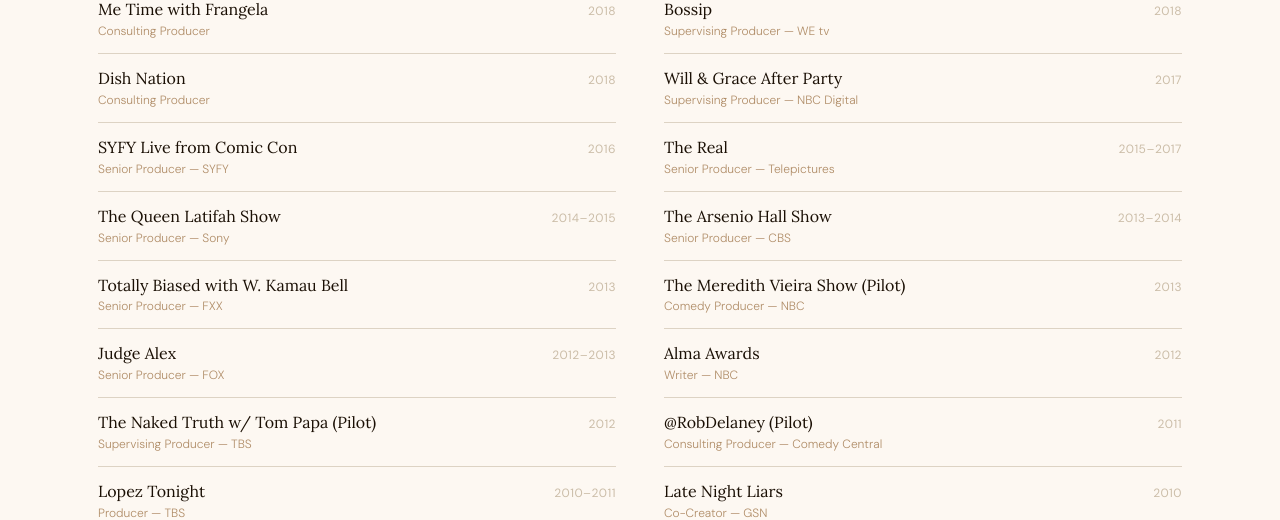
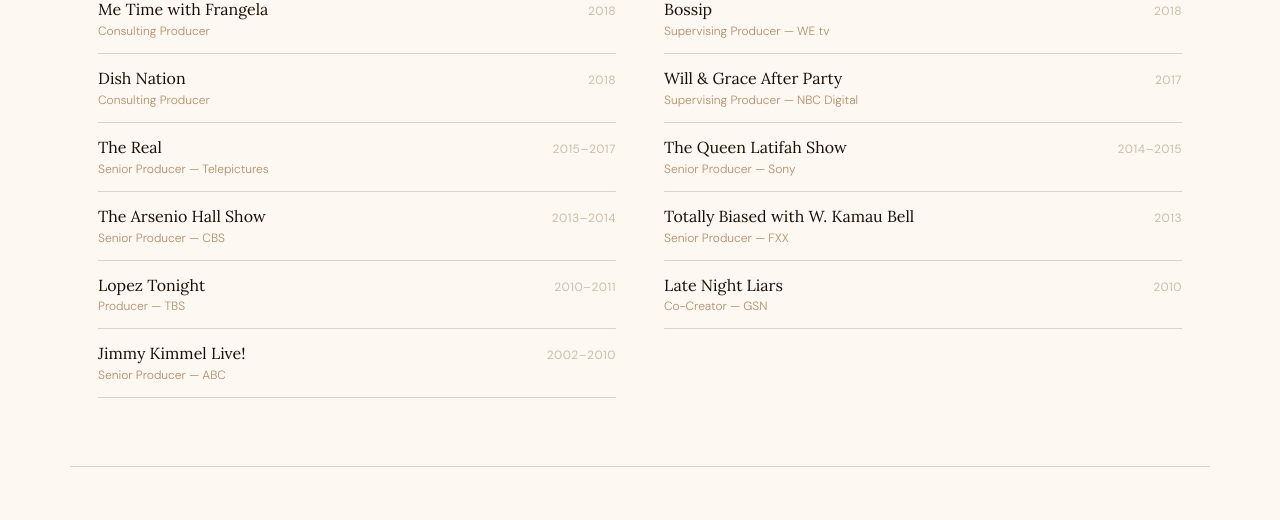
Before and after one commit to proudpod-cell/producedbyadams, a Next.js app: page / in a window 1280 px wide. Shown: the part 4160-4680 px from the top of the page. Built offline with nearby package versions, Linux system fonts and the light colour scheme.

Commit message:
Update Portfolio.jsx

```diff
--- a/app/Portfolio.jsx
+++ b/app/Portfolio.jsx
@@ -113,16 +113,10 @@
   { role: "Supervising Producer", show: "Bossip", network: "WE tv", years: "2018" },
   { role: "Consulting Producer", show: "Dish Nation", network: "", years: "2018" },
   { role: "Supervising Producer", show: "Will & Grace After Party", network: "NBC Digital", years: "2017" },
-  { role: "Senior Producer", show: "SYFY Live from Comic Con", network: "SYFY", years: "2016" },
   { role: "Senior Producer", show: "The Real", network: "Telepictures", years: "2015–2017" },
   { role: "Senior Producer", show: "The Queen Latifah Show", network: "Sony", years: "2014–2015" },
   { role: "Senior Producer", show: "The Arsenio Hall Show", network: "CBS", years: "2013–2014" },
   { role: "Senior Producer", show: "Totally Biased with W. Kamau Bell", network: "FXX", years: "2013" },
-  { role: "Comedy Producer", show: "The Meredith Vieira Show (Pilot)", network: "NBC", years: "2013" },
-  { role: "Senior Producer", show: "Judge Alex", network: "FOX", years: "2012–2013" },
-  { role: "Writer", show: "Alma Awards", network: "NBC", years: "2012" },
-  { role: "Supervising Producer", show: "The Naked Truth w/ Tom Papa (Pilot)", network: "TBS", years: "2012" },
-  { role: "Consulting Producer", show: "@RobDelaney (Pilot)", network: "Comedy Central", years: "2011" },
   { role: "Producer", show: "Lopez Tonight", network: "TBS", years: "2010–2011" },
   { role: "Co-Creator", show: "Late Night Liars", network: "GSN", years: "2010" },
   { role: "Senior Producer", show: "Jimmy Kimmel Live!", network: "ABC", years: "2002–2010" },
```
